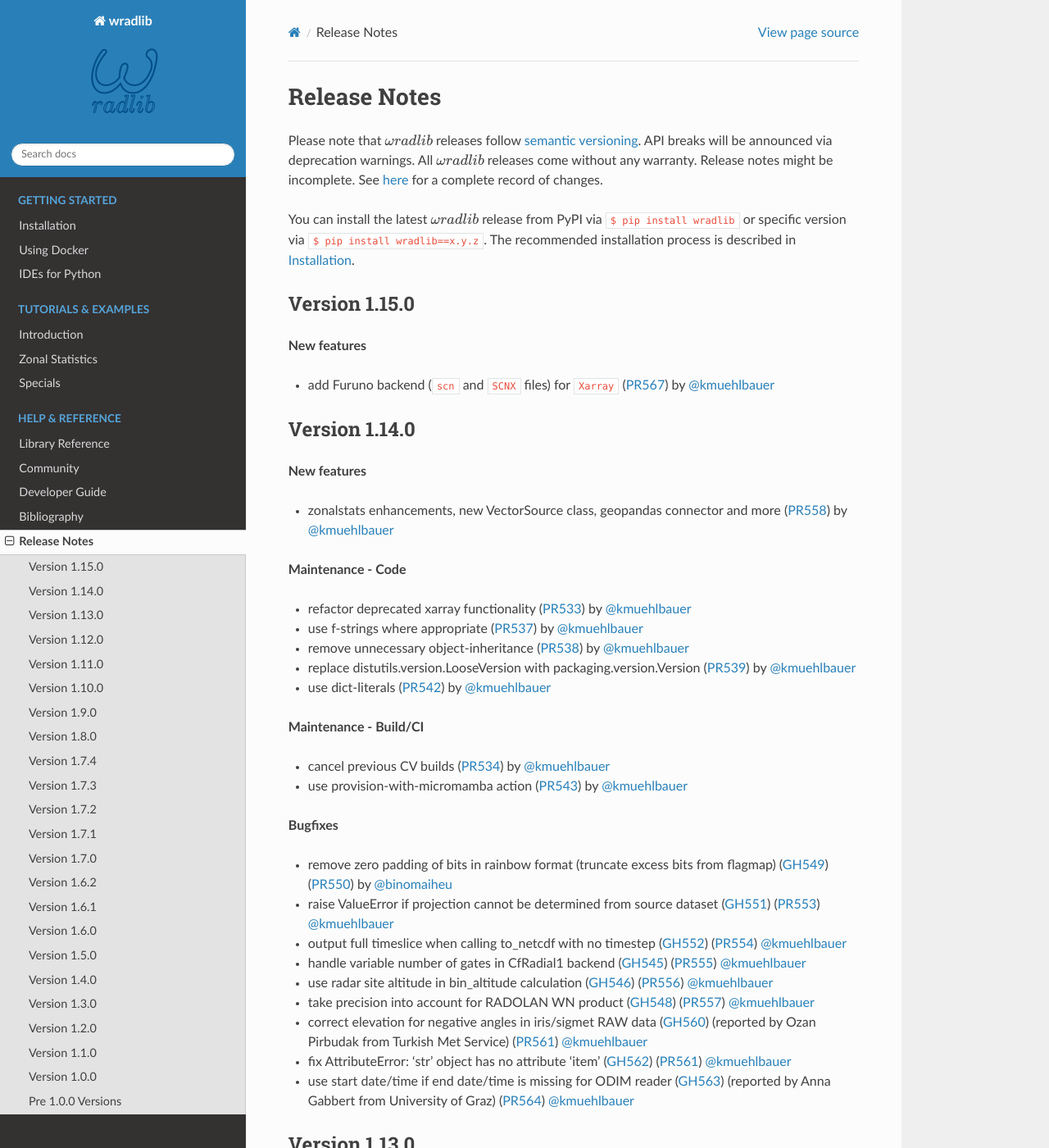
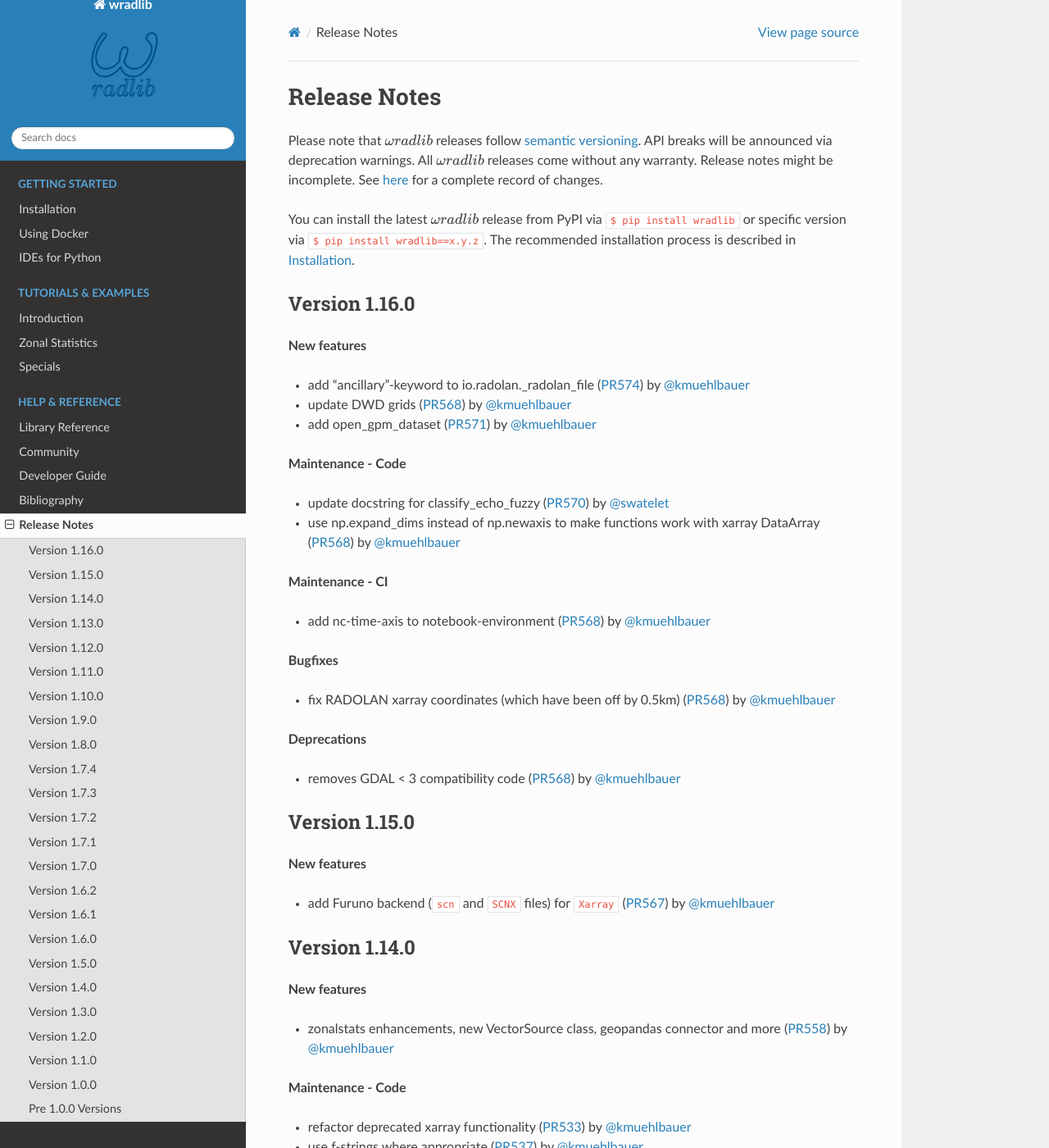
Before and after one commit to wradlib/wradlib-docs, a Sphinx documentation site: the page built from source/release_notes.rst, in a window 1280 px wide and 1400 px high. Shown: the whole window at 82% size. Built offline with Sphinx 7.4.7 and the Read the Docs theme 2.0.0, drawn with Linux system fonts in a browser that asks for light colours; pages that are not in the unit, such as notebooks, are missing from menus; the version number could not be read and is left out.

Commit message:
MNT: update for wradlib 1.16.0

```diff
--- a/source/release_notes.rst
+++ b/source/release_notes.rst
@@ -6,6 +6,32 @@ Release Notes
 Please note that :math:`\omega radlib` releases follow `semantic versioning <https://semver.org/>`_. API breaks will be announced via deprecation warnings. All :math:`\omega radlib` releases come without any warranty. Release notes might be incomplete. See `here <https://github.com/wradlib/wradlib/commits/main>`_ for a complete record of changes.
 
 You can install the latest :math:`\omega radlib` release from PyPI via ``$ pip install wradlib`` or specific version via ``$ pip install wradlib==x.y.z``. The recommended installation process is described in :doc:`installation`.
+
+Version 1.16.0
+--------------
+
+**New features**
+
+* add "ancillary"-keyword to io.radolan._radolan_file (:pull:`574`) by `@kmuehlbauer <https://github.com/kmuehlbauer>`_
+* update DWD grids (:pull:`568`) by `@kmuehlbauer <https://github.com/kmuehlbauer>`_
+* add open_gpm_dataset (:pull:`571`) by `@kmuehlbauer <https://github.com/kmuehlbauer>`_
+
+**Maintenance - Code**
+
+* update docstring for classify_echo_fuzzy (:pull:`570`) by `@swatelet <https://github.com/swatelet>`_
+* use np.expand_dims instead of np.newaxis to make functions work with xarray DataArray (:pull:`568`) by `@kmuehlbauer <https://github.com/kmuehlbauer>`_
+
+**Maintenance - CI**
+
+* add nc-time-axis to notebook-environment (:pull:`568`) by `@kmuehlbauer <https://github.com/kmuehlbauer>`_
+
+**Bugfixes**
+
+* fix RADOLAN xarray coordinates (which have been off by 0.5km) (:pull:`568`) by `@kmuehlbauer <https://github.com/kmuehlbauer>`_
+
+**Deprecations**
+
+* removes GDAL < 3 compatibility code (:pull:`568`) by `@kmuehlbauer <https://github.com/kmuehlbauer>`_
 
 Version 1.15.0
 --------------
```
